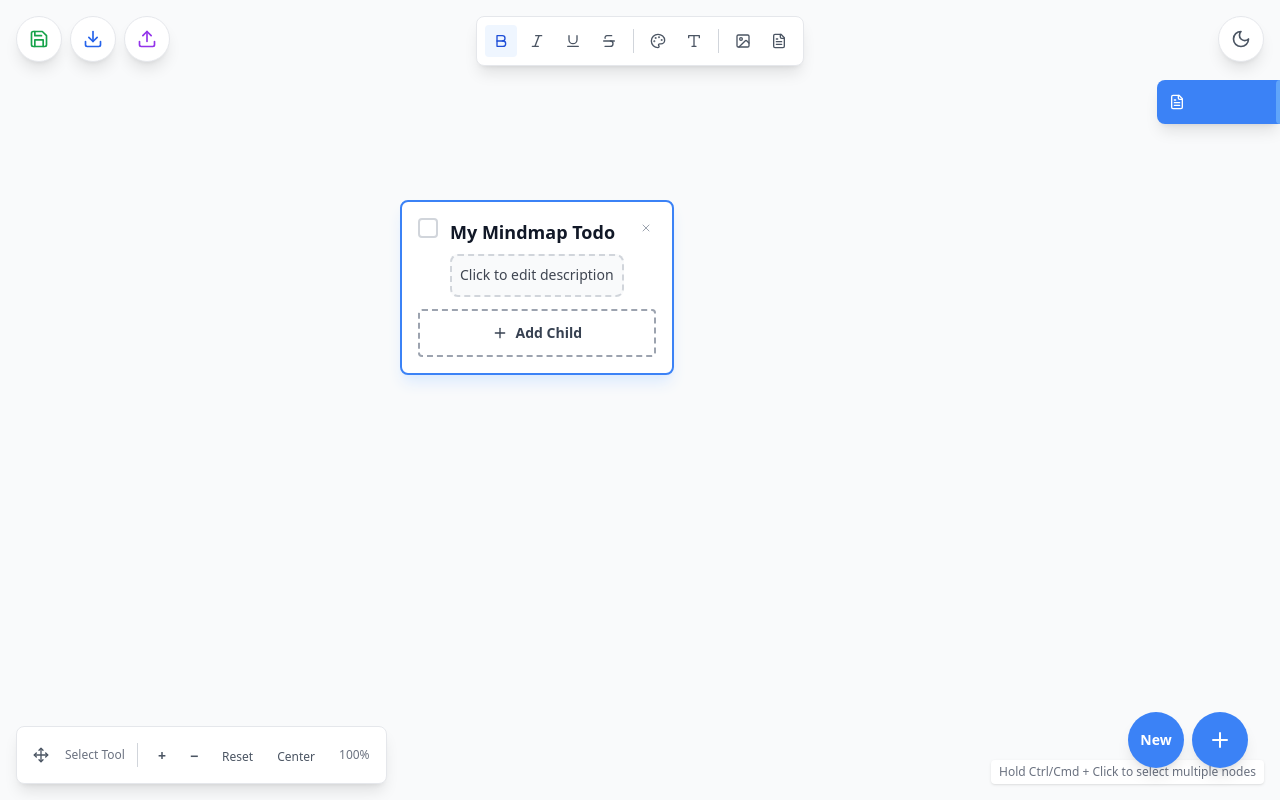
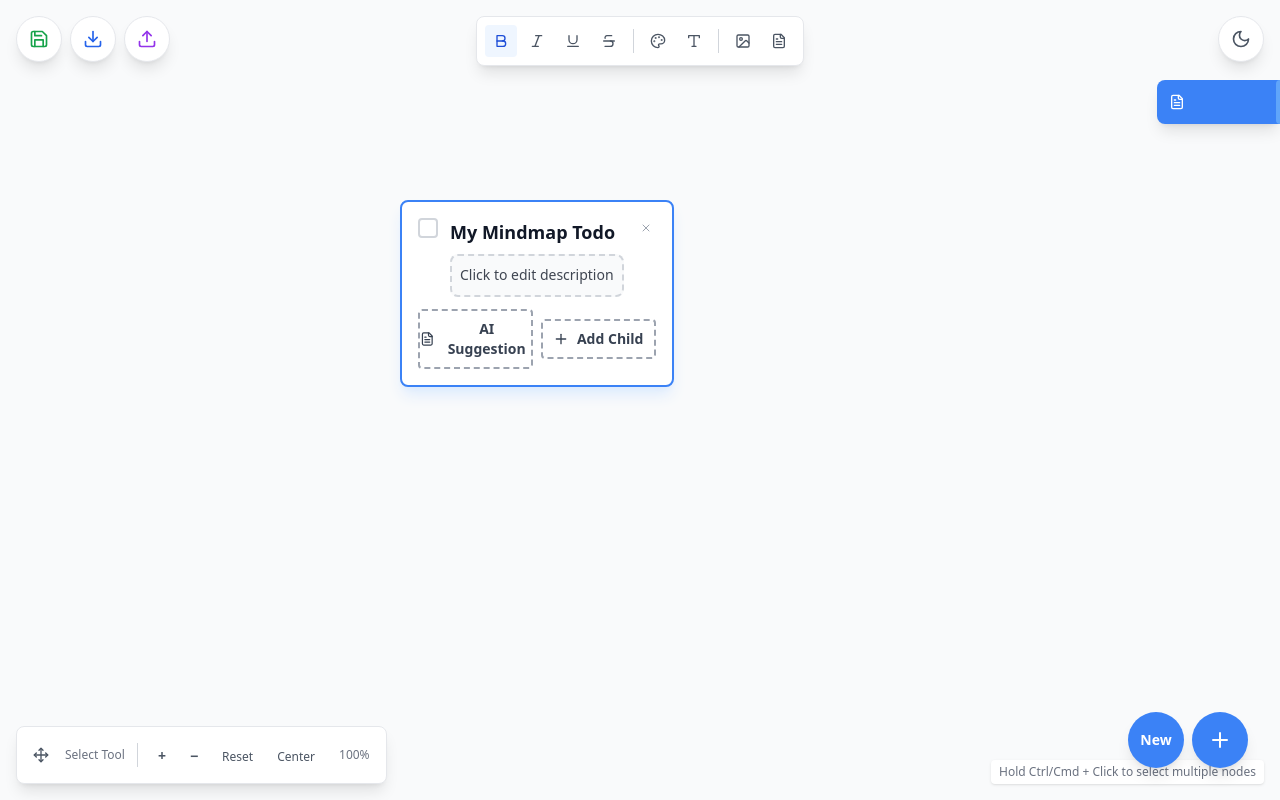
Before and after one commit to hawatri/Mind2Do, a React (Vite) app: page / in a window 1280 px wide. Built offline with nearby package versions, Linux system fonts and the light colour scheme.

Commit message:
Added AI Suggation button

```diff
--- a/src/components/MindMap.tsx
+++ b/src/components/MindMap.tsx
@@ -702,7 +702,7 @@ export const MindMap: React.FC = () => {
           style={{
             transform: `translate(${canvasOffset.x}px, ${canvasOffset.y}px) scale(${zoom})`,
             transformOrigin: '0 0', // Set origin to top-left for more predictable translation behavior
-            transition: 'transform 0.3s ease-out', // Add transition for smooth zoom/pan
+            transition: 'transform 0.1s ease-out', // Add transition for smooth zoom/pan
             width: '200vw',
             height: '200vh'
           }}
--- a/src/components/MindMapNode.tsx
+++ b/src/components/MindMapNode.tsx
@@ -427,6 +427,23 @@ export const MindMapNode: React.FC<MindMapNodeProps> = ({
             ))}
           </div>
         )}
+        <div className="flex flex-row items-center gap-2 mt-3">
+ <button
+ onClick={(e) => {
+ e.stopPropagation();
+            // TODO: Implement AI Suggestion logic
+ }}
+ onTouchEnd={(e) => {
+ e.stopPropagation();
+            // TODO: Implement AI Suggestion logic
+ }}
+ className={`flex-1 py-2 rounded border-2 border-dashed border-gray-400 dark:border-gray-600 hover:border-blue-500 text-gray-700 dark:text-gray-400 hover:text-blue-600 dark:hover:text-blue-400 transition-colors flex items-center justify-center gap-2 font-medium ${
+ isHandTool ? 'pointer-events-none opacity-50' : ''
+ }`}
+ >
+ <FileText className="w-4 h-4" /> {/* Using FileText icon for now */}
+ <span className="text-sm font-semibold">AI Suggestion</span>
+ </button>
 
         <button
           onClick={(e) => {
@@ -441,13 +458,14 @@ export const MindMapNode: React.FC<MindMapNodeProps> = ({
               onNodeCreate(node.id, node.x + 250, node.y + 100);
             }
           }}
-          className={`w-full py-3 rounded border-2 border-dashed border-gray-400 dark:border-gray-600 hover:border-blue-500 text-gray-700 dark:text-gray-400 hover:text-blue-600 dark:hover:text-blue-400 transition-colors flex items-center justify-center gap-2 font-medium ${
+className={`flex-1 py-2 rounded border-2 border-dashed border-gray-400 dark:border-gray-600 hover:border-blue-500 text-gray-700 dark:text-gray-400 hover:text-blue-600 dark:hover:text-blue-400 transition-colors flex items-center justify-center gap-2 font-medium ${
             isHandTool ? 'pointer-events-none opacity-50' : ''
           }`}
         >
           <Plus className="w-4 h-4" />
           <span className="text-sm font-semibold">Add Child</span>
         </button>
+        </div>
       </div>
     </div>
   );
```
